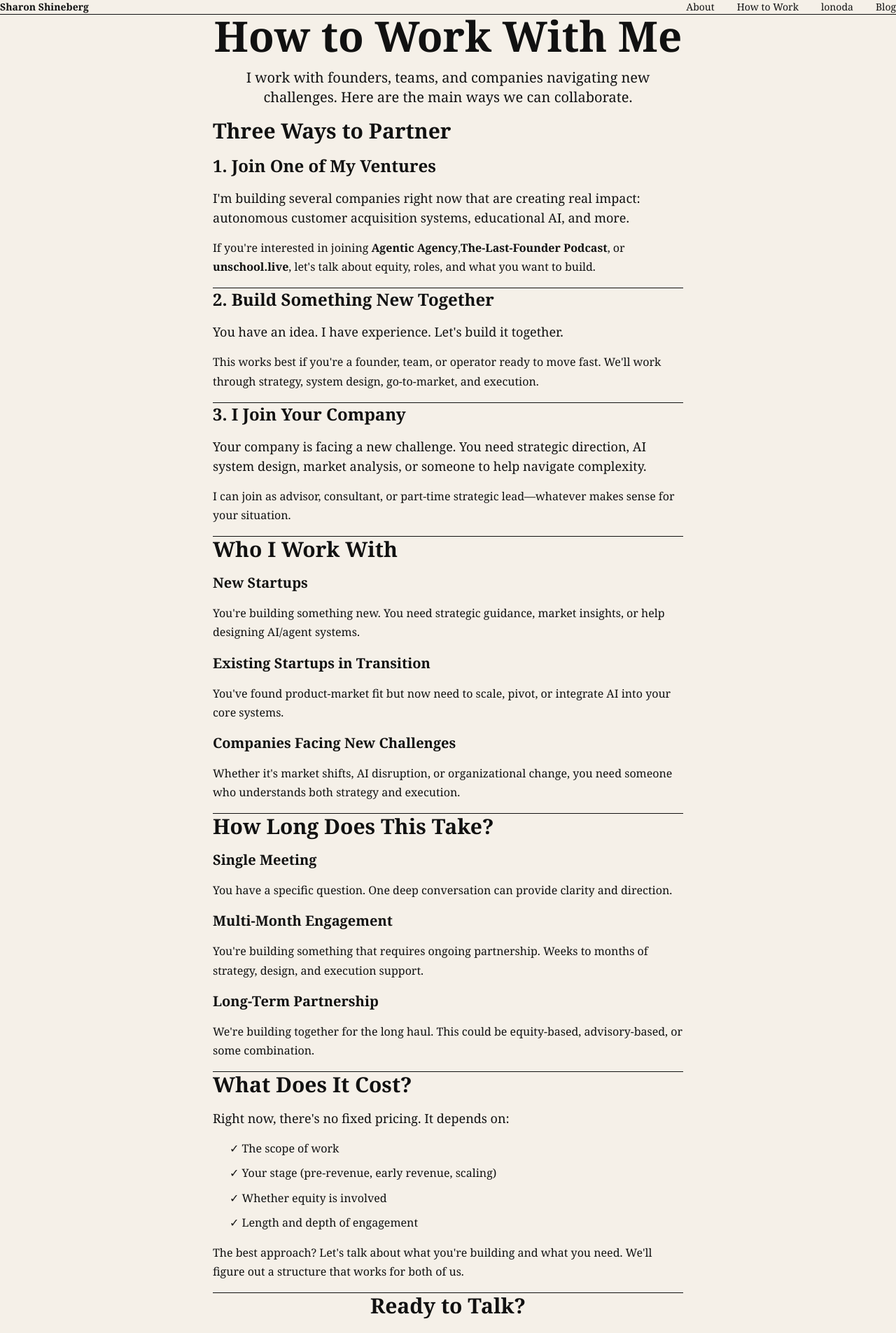
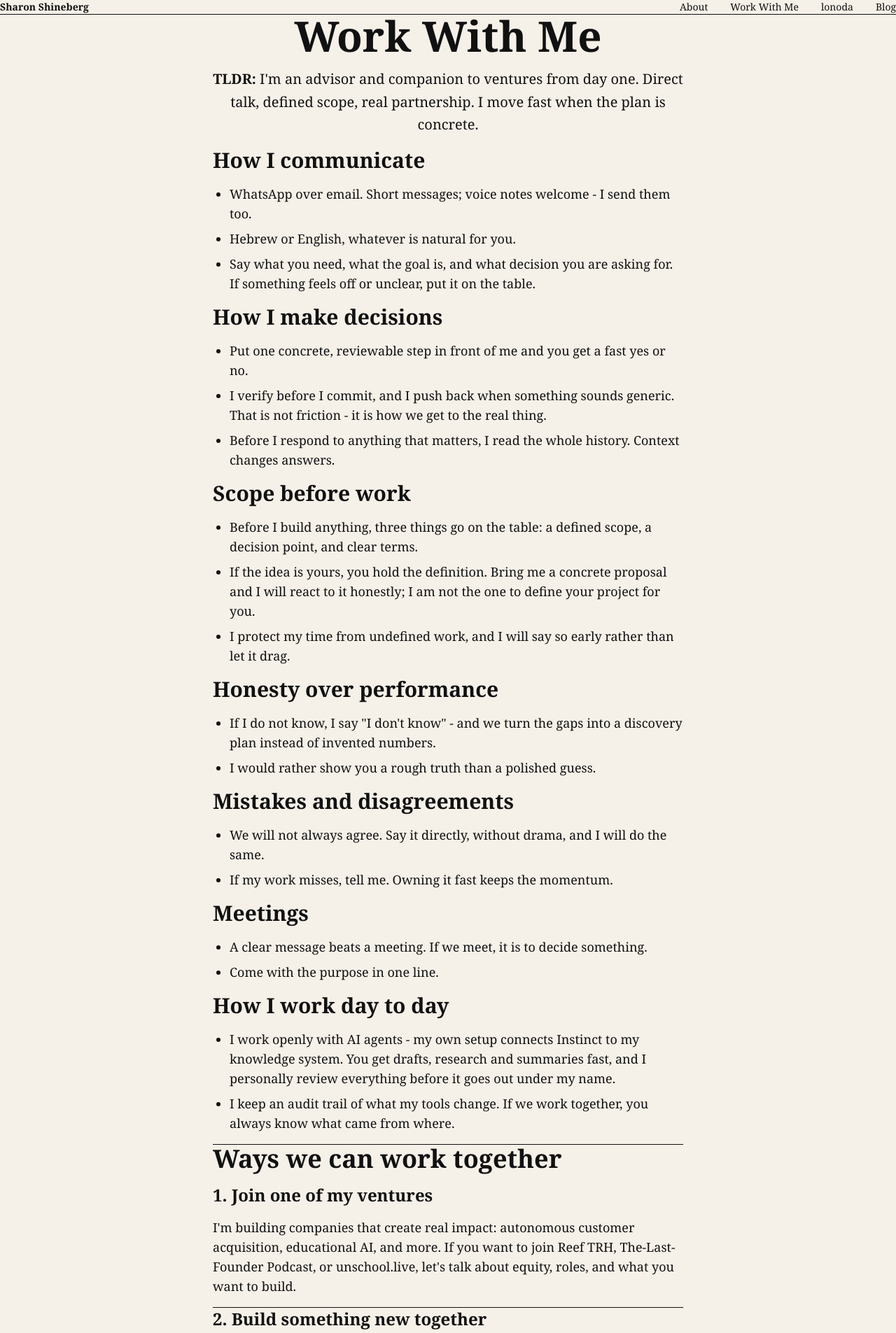
Before and after one commit to OpenScienceHolding/shineberg, a Next.js app: page /how-to-work in a window 1280 px wide. Shown: the top 1905 px of the page at 70% size. Built offline with nearby package versions, Linux system fonts and the light colour scheme.

Commit message:
Work With Me: merged page at /how-to-work (style, ways to work, terms, Reef TRH)
Co-Authored-By: Claude Opus 5.5 <noreply@anthropic.com>

```diff
--- a/app/how-to-work/page.tsx
+++ b/app/how-to-work/page.tsx
@@ -1,200 +1,208 @@
+import type { Metadata } from "next";
 import Link from "next/link";
+import Nav from "../components/Nav";
 import Footer from "../components/Footer";
 
-export default function HowToWork() {
+export const metadata: Metadata = {
+  title: "Work With Me | Sharon Shineberg",
+  description:
+    "How Sharon Shineberg communicates, decides and works - and the ways to work together: join a venture, build something new, or bring him into yours.",
+};
+
+const principles: { title: string; points: string[] }[] = [
+  {
+    title: "How I communicate",
+    points: [
+      "WhatsApp over email. Short messages; voice notes welcome - I send them too.",
+      "Hebrew or English, whatever is natural for you.",
+      "Say what you need, what the goal is, and what decision you are asking for. If something feels off or unclear, put it on the table.",
+    ],
+  },
+  {
+    title: "How I make decisions",
+    points: [
+      "Put one concrete, reviewable step in front of me and you get a fast yes or no.",
+      "I verify before I commit, and I push back when something sounds generic. That is not friction - it is how we get to the real thing.",
+      "Before I respond to anything that matters, I read the whole history. Context changes answers.",
+    ],
+  },
+  {
+    title: "Scope before work",
+    points: [
+      "Before I build anything, three things go on the table: a defined scope, a decision point, and clear terms.",
+      "If the idea is yours, you hold the definition. Bring me a concrete proposal and I will react to it honestly; I am not the one to define your project for you.",
+      "I protect my time from undefined work, and I will say so early rather than let it drag.",
+    ],
+  },
+  {
+    title: "Honesty over performance",
+    points: [
+      'If I do not know, I say "I don\'t know" - and we turn the gaps into a discovery plan instead of invented numbers.',
+      "I would rather show you a rough truth than a polished guess.",
+    ],
+  },
+  {
+    title: "Mistakes and disagreements",
+    points: [
+      "We will not always agree. Say it directly, without drama, and I will do the same.",
+      "If my work misses, tell me. Owning it fast keeps the momentum.",
+    ],
+  },
+  {
+    title: "Meetings",
+    points: [
+      "A clear message beats a meeting. If we meet, it is to decide something.",
+      "Come with the purpose in one line.",
+    ],
+  },
+  {
+    title: "How I work day to day",
+    points: [
+      "I work openly with AI agents - my own setup connects Instinct to my knowledge system. You get drafts, research and summaries fast, and I personally review everything before it goes out under my name.",
+      "I keep an audit trail of what my tools change. If we work together, you always know what came from where.",
+    ],
+  },
+];
+
+const linkClass = "underline hover:opacity-60";
+
+export default function WorkWithMe() {
   return (
     <div className="min-h-screen bg-paper text-ink font-serif">
-      <nav className="flex justify-between items-center px-8 py-6 border-b border-ink">
-        <Link href="/" className="text-sm font-semibold hover:opacity-60">
-          Sharon Shineberg
-        </Link>
-        <div className="flex gap-8 text-sm">
-          <Link href="/about" className="hover:opacity-60">
-            About
-          </Link>
-          <Link href="/how-to-work" className="hover:opacity-60">
-            How to Work
-          </Link>
-          <Link href="/lonoda" className="hover:opacity-60">
-            lonoda
-          </Link>
-          <Link href="/blog" className="hover:opacity-60">
-            Blog
-          </Link>
-        </div>
-      </nav>
+      <Nav />
 
       <section className="px-8 py-24 flex justify-center">
-        <div className="max-w-2xl">
-          <h1 className="text-6xl font-bold mb-8 text-center">
-            How to Work With Me
-          </h1>
-          <p className="text-xl text-body text-center mb-16">
-            I work with founders, teams, and companies navigating new
-            challenges. Here are the main ways we can collaborate.
+        <div className="max-w-2xl w-full">
+          <h1 className="text-6xl font-bold mb-8 text-center">Work With Me</h1>
+          <p className="text-xl text-body text-center mb-20 leading-relaxed">
+            <strong className="text-ink">TLDR:</strong> I&apos;m an advisor and
+            companion to ventures from day one. Direct talk, defined scope, real
+            partnership. I move fast when the plan is concrete.
           </p>
 
-          <div className="space-y-16">
-            {/* Partnership Options */}
-            <div>
-              <h2 className="text-3xl font-bold mb-6">Three Ways to Partner</h2>
+          <div className="space-y-14 mb-20">
+            {principles.map((p) => (
+              <div key={p.title}>
+                <h2 className="text-3xl font-bold mb-4">{p.title}</h2>
+                <ul className="text-lg text-body space-y-2 list-disc">
+                  {p.points.map((point) => (
+                    <li key={point}>{point}</li>
+                  ))}
+                </ul>
+              </div>
+            ))}
+          </div>
 
-              {/* Option 1 */}
+          <div className="border-t border-line pt-16 mb-20">
+            <h2 className="text-4xl font-bold mb-10">
+              Ways we can work together
+            </h2>
+
             <div className="mb-12 pb-8 border-b border-line">
               <h3 className="text-2xl font-bold mb-3">
-                  1. Join One of My Ventures
+                1. Join one of my ventures
               </h3>
-                <p className="text-lg text-body mb-3">
-                  I'm building several companies right now that are creating
-                  real impact: autonomous customer acquisition systems,
-                  educational AI, and more.
-                </p>
-                <p className="text-body">
-                  If you're interested in joining{" "}
-                  <strong>Agentic Agency</strong>,
-                  <strong>The-Last-Founder Podcast</strong>, or{" "}
-                  <strong>unschool.live</strong>, let's talk about equity,
-                  roles, and what you want to build.
+              <p className="text-lg text-body">
+                I&apos;m building companies that create real impact: autonomous
+                customer acquisition, educational AI, and more. If you want to
+                join{" "}
+                <a
+                  href="https://reeftrh.com"
+                  target="_blank"
+                  rel="noopener noreferrer"
+                  className={linkClass}
+                >
+                  Reef TRH
+                </a>
+                ,{" "}
+                <a
+                  href="https://thelastfounder.com"
+                  target="_blank"
+                  rel="noopener noreferrer"
+                  className={linkClass}
+                >
+                  The-Last-Founder Podcast
+                </a>
+                , or{" "}
+                <Link href="/lonoda" className={linkClass}>
+                  unschool.live
+                </Link>
+                , let&apos;s talk about equity, roles, and what you want to
+                build.
               </p>
             </div>
 
-              {/* Option 2 */}
             <div className="mb-12 pb-8 border-b border-line">
               <h3 className="text-2xl font-bold mb-3">
-                  2. Build Something New Together
+                2. Build something new together
               </h3>
-                <p className="text-lg text-body mb-3">
-                  You have an idea. I have experience. Let's build it together.
-                </p>
-                <p className="text-body">
-                  This works best if you're a founder, team, or operator ready
-                  to move fast. We'll work through strategy, system design,
-                  go-to-market, and execution.
+              <p className="text-lg text-body">
+                You have an idea, I have experience. Works best if you&apos;re a
+                founder, team, or operator ready to move fast - strategy, system
+                design, go-to-market, and execution.
               </p>
             </div>
 
-              {/* Option 3 */}
             <div>
               <h3 className="text-2xl font-bold mb-3">
-                  3. I Join Your Company
+                3. I join your venture
               </h3>
-                <p className="text-lg text-body mb-3">
-                  Your company is facing a new challenge. You need strategic
-                  direction, AI system design, market analysis, or someone to
-                  help navigate complexity.
-                </p>
-                <p className="text-body">
-                  I can join as advisor, consultant, or part-time strategic
-                  lead—whatever makes sense for your situation.
+              <p className="text-lg text-body">
+                As advisor, consultant, or part-time strategic lead - from a
+                single deep meeting on one specific question, through a
+                multi-month engagement, to a long-term partnership (equity,
+                advisory, or a combination). New startups, startups in
+                transition, or companies facing AI disruption and market shifts.
               </p>
             </div>
           </div>
 
-            {/* Who I Work With */}
-            <div className="pt-8 border-t border-line">
-              <h2 className="text-3xl font-bold mb-6">Who I Work With</h2>
-
-              <div className="space-y-4">
-                <div>
-                  <h4 className="text-xl font-bold mb-2">New Startups</h4>
-                  <p className="text-body">
-                    You're building something new. You need strategic guidance,
-                    market insights, or help designing AI/agent systems.
+          <div className="mb-16">
+            <h2 className="text-3xl font-bold mb-4">Terms</h2>
+            <p className="text-lg text-body">
+              No fixed pricing - it depends on scope, stage, equity, and depth
+              of engagement. What is fixed: every engagement starts with a
+              defined scope, a decision point, and clear terms on the table.
+              Tell me what you&apos;re building and what you need, and
+              we&apos;ll structure it together.
             </p>
           </div>
 
-                <div>
-                  <h4 className="text-xl font-bold mb-2">
-                    Existing Startups in Transition
-                  </h4>
-                  <p className="text-body">
-                    You've found product-market fit but now need to scale,
-                    pivot, or integrate AI into your core systems.
+          <div className="mb-16">
+            <h2 className="text-3xl font-bold mb-4">
+              If you need AI systems built
+            </h2>
+            <p className="text-lg text-body">
+              For companies that want AI strategy and execution - diagnosis
+              first, then systems that deliver return - that&apos;s my agency
+              with Raviv:{" "}
+              <a
+                href="https://reeftrh.com"
+                target="_blank"
+                rel="noopener noreferrer"
+                className={linkClass}
+              >
+                Reef TRH
+              </a>
+              .
             </p>
           </div>
 
-                <div>
-                  <h4 className="text-xl font-bold mb-2">
-                    Companies Facing New Challenges
-                  </h4>
-                  <p className="text-body">
-                    Whether it's market shifts, AI disruption, or organizational
-                    change, you need someone who understands both strategy and
-                    execution.
+          <div className="border-t border-line pt-16 text-center">
+            <h2 className="text-3xl font-bold mb-6">Contact</h2>
+            <p className="text-lg text-body mb-2">Fastest: WhatsApp.</p>
+            <p className="text-lg text-body mb-10">
+              Formal:{" "}
+              <a href="mailto:sharon@shineberg.com" className={linkClass}>
+                sharon@shineberg.com
+              </a>
             </p>
-                </div>
-              </div>
-            </div>
-
-            {/* Engagement Model */}
-            <div className="pt-8 border-t border-line">
-              <h2 className="text-3xl font-bold mb-6">
-                How Long Does This Take?
-              </h2>
-
-              <div className="space-y-4">
-                <div>
-                  <h4 className="text-xl font-bold mb-2">Single Meeting</h4>
-                  <p className="text-body">
-                    You have a specific question. One deep conversation can
-                    provide clarity and direction.
-                  </p>
-                </div>
-
-                <div>
-                  <h4 className="text-xl font-bold mb-2">
-                    Multi-Month Engagement
-                  </h4>
-                  <p className="text-body">
-                    You're building something that requires ongoing partnership.
-                    Weeks to months of strategy, design, and execution support.
-                  </p>
-                </div>
-
-                <div>
-                  <h4 className="text-xl font-bold mb-2">
-                    Long-Term Partnership
-                  </h4>
-                  <p className="text-body">
-                    We're building together for the long haul. This could be
-                    equity-based, advisory-based, or some combination.
-                  </p>
-                </div>
-              </div>
-            </div>
-
-            {/* Pricing */}
-            <div className="pt-8 border-t border-line">
-              <h2 className="text-3xl font-bold mb-6">What Does It Cost?</h2>
-              <p className="text-lg text-body mb-4">
-                Right now, there's no fixed pricing. It depends on:
-              </p>
-              <ul className="space-y-2 text-body ml-6">
-                <li>✓ The scope of work</li>
-                <li>✓ Your stage (pre-revenue, early revenue, scaling)</li>
-                <li>✓ Whether equity is involved</li>
-                <li>✓ Length and depth of engagement</li>
-              </ul>
-              <p className="text-body mt-4">
-                The best approach? Let's talk about what you're building and
-                what you need. We'll figure out a structure that works for both
-                of us.
-              </p>
-            </div>
-
-            {/* CTA */}
-            <div className="pt-8 border-t border-line text-center">
-              <h2 className="text-3xl font-bold mb-6">Ready to Talk?</h2>
-              <p className="text-lg text-body mb-8">
-                Send me a message with what you're building and what you need.
-              </p>
-              <a
-                href="mailto:sharon@shineberg.com"
+            <Link
+              href="/agent"
               className="inline-block px-8 py-3 bg-ink text-paper text-sm font-medium hover:opacity-80 transition"
             >
-                sharon@shineberg.com
-              </a>
-            </div>
+              Talk to my agent
+            </Link>
           </div>
         </div>
       </section>
```
Lines whose indentation alone changed are shown as unchanged.
